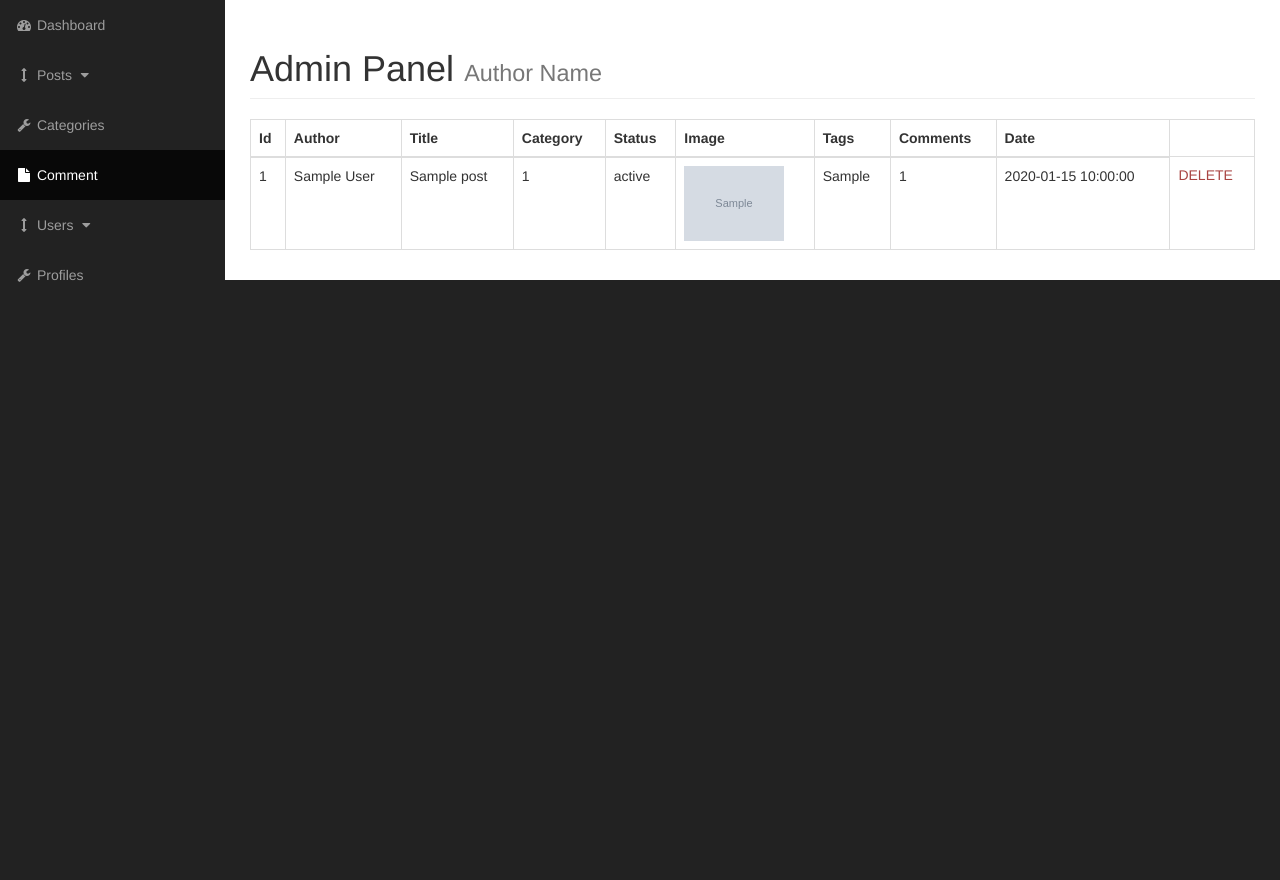
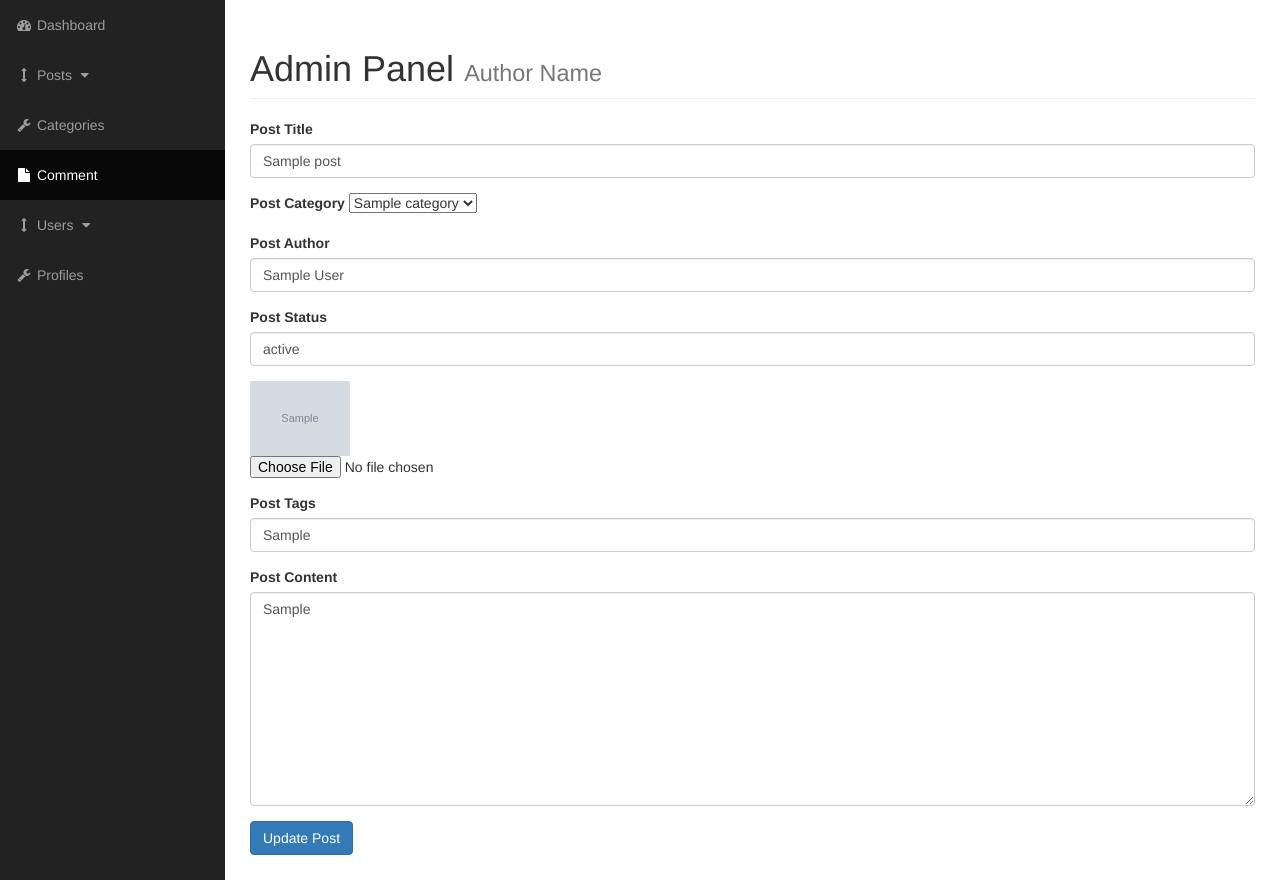
Before and after one commit to BhaveshKapre19/Blogging-CMS, a PHP site: page /Cms/admin/posts.php?source=edit_post&p_id=1 in a window 1280 px wide. Shown: the part 51-931 px from the top of the page. Before the commit the page ends 800 px from the top, so only its background shows below. Run offline with PHP 8.4, Linux system fonts and the light colour scheme; tables that the repository leaves empty or names only in its code hold one stand-in row (values such as "Sample post").

Commit message:
post Update third commit 21/12/18 11:27

```diff
--- /dev/null
+++ b/admin/include/edit_post.php
@@ -0,0 +1,96 @@
+<?php
+if (isset($_GET['p_id'])) {
+	$the_post_id=$_GET['p_id'];
+}
+
+$query = "select * from posts where post_id = {$the_post_id}";
+$sel_all_posts_qry = mysqli_query($connection,$query);
+while ($row = mysqli_fetch_assoc($sel_all_posts_qry))
+{
+    $post_id = $row['post_id'];
+	$post_content = $row['post_content'];
+	$post_author=$row['post_author'];
+	$post_title=$row['post_title'];
+	$post_category_id=$row['post_category_id'];
+	$post_status=$row['post_status'];
+	$post_image=$row['post_image'];
+	$post_tags=$row['post_tags'];
+	$post_comment_count=$row['post_comment_count'];
+	$post_date=$row['post_date'];
+}
+
+if (isset($_POST['update_post'])) {
+	$post_title = $_POST['post_title'];
+	$post_author = $_POST['post_author'];
+	$post_category_id = $_POST['post_category_id'];
+	$post_status = $_POST['post_status'];
+
+
+	$post_image = $_FILES['post_image']['name'];
+	$post_image_temp = $_FILES['post_image']['tmp_name'];
+
+	$post_tags = $_POST['post_tags'];
+	$post_content = $_POST['post_content'];
+	$post_coment_count = 2;
+
+	$qry_update ="UPDATE posts SET post_category_id ='$post_category_id', post_title='$post_title',post_author= '$post_author',post_date=now(),post_image='$post_image',post_content='$post_content', post_tags='$post_tags',post_comment_count='$post_coment_count',post_status='$post_status' WHERE post_id  = 3;";
+
+    $qry_update_1 = mysqli_query($connection,$qry_update);
+
+
+	move_uploaded_file($post_image_temp, "../image/".$post_image);
+}
+?>
+
+
+
+
+<form method="post" action="" enctype="multipart/form-data">
+	<div class="form-group">
+		<label for="title">Post Title</label>
+		<input type="text" name="post_title" class="form-control" value="<?php echo $post_title; ?>">
+	</div>
+	<div class="form-group">
+		<label for="post_category_id">Post Category</label>
+		<select name="post_category_id" id="post_category">
+			<?php
+			 $query = "select * from categories";
+			 $sel_all_cat_qry = mysqli_query($connection,$query);
+			 confirm($sel_all_cat_qry);
+			 while ($row = mysqli_fetch_assoc($sel_all_cat_qry))
+			 {
+			 	$cat_id = $row['cat_id'];
+			   	$cat_title=$row['cat_title'];
+			   	?>
+			   	<option value="<?php echo $cat_id; ?>"><?php echo $cat_title; ?></option>
+			   	<?php
+			 }
+			?>
+		</select>
+	</div>
+	<div class="form-group">
+		<label for="author">Post Author</label>
+		<input type="text" name="post_author" class="form-control" value="<?php echo $post_author; ?>">
+	</div>
+	<div class="form-group">
+		<label for="post_status">Post Status </label>
+		<input type="text" name="post_status" class="form-control" value="<?php echo $post_status; ?>">
+	</div>
+	<div class="form-group">
+		<img src="../image/<?php echo $post_image; ?>" alt="" width="100">
+		<input type="file" name="post_image">
+	</div>
+	<div class="form-group">
+		<label for="post_tags">Post Tags</label>
+		<input type="text" name="post_tags" class="form-control" value="<?php echo $post_tags; ?>">
+	</div>
+	<div class="form-group">
+		<label for="post_content">Post Content</label>
+		<textarea name="post_content" class="form-control" id="" cols="30" rows="10"><?php echo $post_tags; ?>
+
+		</textarea>
+	</div>
+	<div class="form-group">
+		<input type="submit" value="Update Post" name="update_post" class=" btn btn-primary">
+	</div>
+</form>
--- a/admin/include/view_all_post.php
+++ b/admin/include/view_all_post.php
@@ -38,6 +38,7 @@
 				<td><?php echo $post_tags; ?></td>
 				<td><?php echo $post_comment_count; ?></td>
 				<td><?php echo $post_date; ?></td>
+				<td><a href="posts.php?source=edit_post&p_id=<?php echo $post_id; ?>" class="text-primary">EDIT</a></td>
 				<td><a href="posts.php?delete=<?php echo $post_id; ?>" class="text-danger">DELETE</a></td>
 			</tr>
 		<?php
--- a/admin/posts.php
+++ b/admin/posts.php
@@ -23,6 +23,10 @@
               include 'include/add_post.php';
             break;
 
+          case 'edit_post':
+              include 'include/edit_post.php';
+            break;
+
           default:
               include 'include/view_all_post.php';
             break;
```
